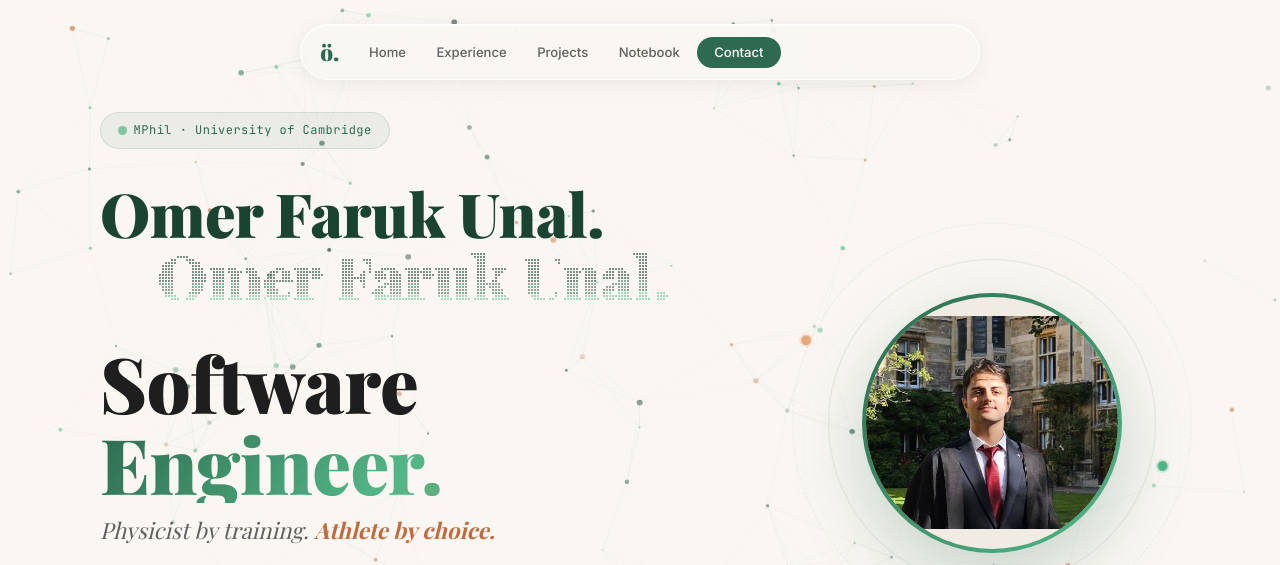
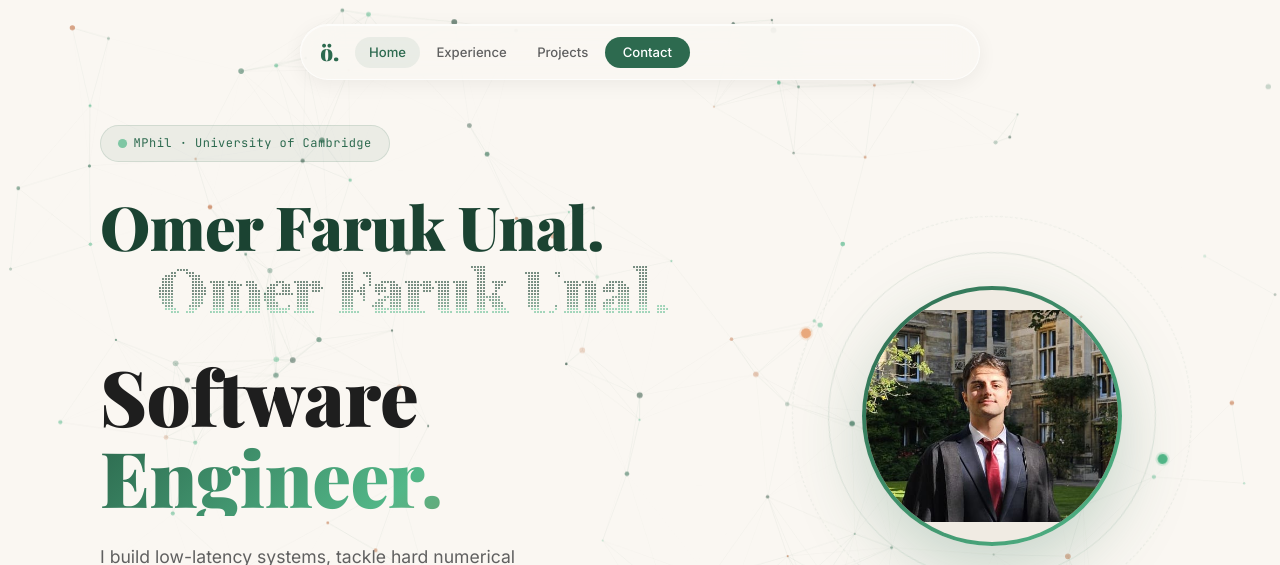
Before and after one commit to omerfaunal/PersonalWebsite, a website built with Vite: page index.html in a window 1280 px wide. Shown: the top 565 px of the page. Built offline with nearby package versions, Linux system fonts and the light colour scheme; animation ran at ten frames a second; files whose address does not match are found by name; a web font is replaced by a local one.

Commit message:
Comment out Notebook section and links
Commented out the Notebook section and its references in the HTML.

```diff
--- a/index.html
+++ b/index.html
@@ -20,7 +20,7 @@
           <li><a href="#hero">Home</a></li>
           <li><a href="#experience">Experience</a></li>
           <li><a href="#projects">Projects</a></li>
-          <li><a href="#notebook">Notebook</a></li>
+          <!-- <li><a href="#notebook">Notebook</a></li> -->
           <li><a href="#contact" class="nav-link--cta">Contact</a></li>
         </ul>
         <button class="nav-hamburger" id="nav-hamburger" aria-label="Toggle menu">
@@ -55,10 +55,6 @@
             <canvas id="name-canvas" class="hero-name-canvas" aria-label="Omer Faruk Unal."></canvas>
             <span class="hero-line hero-line--main">Software</span>
             <span class="hero-line hero-line--main hero-line--accent">Engineer.</span>
-            <span class="hero-line hero-line--sub">
-              Physicist by training.
-              <span class="hero-athlete">Athlete by choice.</span>
-            </span>
           </h1>
           <p class="hero-tagline">
             I build low-latency systems, tackle hard numerical problems, and ship products people actually use.
@@ -124,7 +120,7 @@
     </section>
 
     <!-- ─── GALLERY ─── -->
-    <section id="gallery" class="page-section page-section--alt">
+    <!-- <section id="gallery" class="page-section page-section--alt">
       <div class="section-inner">
         <div class="section-header">
           <p class="section-eyebrow">Life Beyond the Screen</p>
@@ -143,10 +139,10 @@
           </div>
         </div>
       </div>
-    </section>
+    </section> -->
 
     <!-- ─── NOTEBOOK ─── -->
-    <section id="notebook" class="page-section">
+    <!-- <section id="notebook" class="page-section">
       <div class="section-inner">
         <div class="section-header">
           <p class="section-eyebrow">Casual Thoughts</p>
@@ -155,7 +151,7 @@
         </div>
         <div class="journal-list" id="journal-list"></div>
       </div>
-    </section>
+    </section> -->
 
     <!-- ─── CONTACT ─── -->
     <section id="contact" class="page-section page-section--dark contact-section">
@@ -197,7 +193,7 @@
           <nav class="footer-nav">
             <a href="#experience">Experience</a>
             <a href="#projects">Projects</a>
-            <a href="#notebook">Notebook</a>
+            <!-- <a href="#notebook">Notebook</a> -->
             <a href="#contact">Contact</a>
           </nav>
         </div>
```
